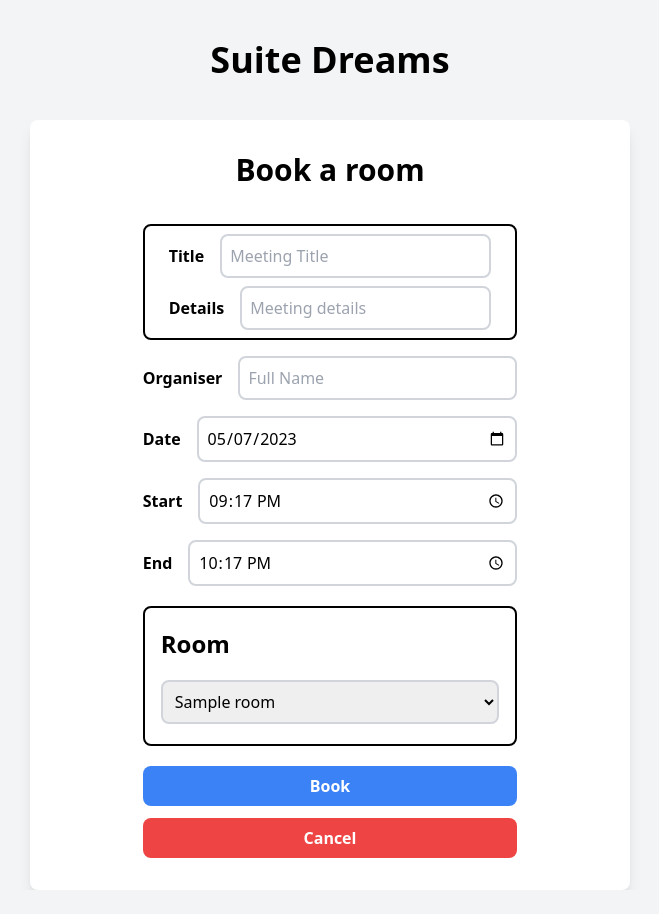
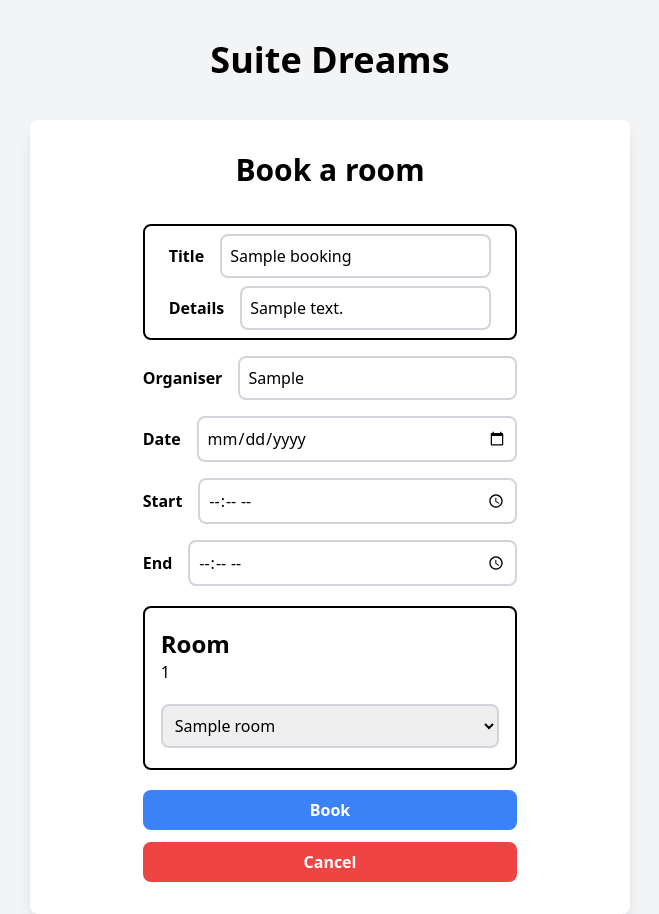
Before and after one commit to danielkennedy1/suite-dreams, a Django app: template templates/book.html in a window 1280 px wide. Shown: the whole page, without its empty margins (310-969 px from the left). Before the commit the page ends 890 px from the top, so only its background shows below. Run offline with Django 4.2, Linux system fonts and the light colour scheme; tables that the repository leaves empty hold one stand-in row (values such as "Sample post"); the template is opened without the code that fills it: values that come from a table or form of the project are taken from there, most other values are stand-ins (such as "Sample title", 1, 10 or a date in 2020); some libraries are stand-ins or nearby versions.

Commit message:
Form data persists on failed booking

```diff
--- a/core/lib.py
+++ b/core/lib.py
@@ -52,12 +52,12 @@
 
     # Check that booking start time is after opening time (9:00)
     if timezone.datetime.strptime(booking["start_time"], "%H:%M").time() < timezone.datetime.strptime("09:00", "%H:%M").time():
-        errors.append(ValidationError("Booking start time is outside of opening hours: 9:00 - 17:00",
+        errors.append(ValidationError("Booking starts too early. Opening hours: 9:00 - 17:00",
                       code='start_too_early', params={'start_time': booking['start_time']}))
 
     # Check that booking end time is before closing time (17:00)
     if timezone.datetime.strptime(booking["end_time"], "%H:%M").time() > timezone.datetime.strptime("17:00", "%H:%M").time():
-        errors.append(ValidationError("Booking end time is outside of opening hours: 9:00 - 17:00",
+        errors.append(ValidationError("Booking ends too late. Opening hours: 9:00 - 17:00",
                       code='end_too_late', params={'end_time': booking['end_time']}))
 
     # Check that booking start time is before booking end time
--- a/templates/book.html
+++ b/templates/book.html
@@ -30,32 +30,32 @@
 						<div class="border-[2px] border-black rounded-lg mt-5 px-4">
 							<div class="flex flex-row items-center gap-4 m-2">
 								<label for="title" class="font-bold">Title</label>
-								<input type="text" name="title" id="title" class="border-2 border-gray-300 p-2 rounded-lg w-full" placeholder="Meeting Title" required/>
+								<input type="text" name="title" id="title" class="border-2 border-gray-300 p-2 rounded-lg w-full" placeholder="Meeting Title" value="{{booking.title}}" required/>
 							</div>
 
 							<div class="flex flex-row items-center gap-4 m-2">
 								<label for="details" class="font-bold">Details</label>
-								<input type="text" name="details" id="details" class="border-2 border-gray-300 p-2 rounded-lg w-full" placeholder="Meeting details" required/>
+								<input type="text" name="details" id="details" class="border-2 border-gray-300 p-2 rounded-lg w-full" placeholder="Meeting details" value="{{booking.details}}" required/>
 							</div>
 						</div>
 
 						<div class="flex flex-row gap-4 items-center ">
 							<label for="organiser" class="font-bold">Organiser</label>
-							<input type="text" name="organiser" id="organiser" class="border-2 border-gray-300 p-2 rounded-lg w-full" placeholder="Full Name" required/>
+							<input type="text" name="organiser" id="organiser" class="border-2 border-gray-300 p-2 rounded-lg w-full" placeholder="Full Name" value="{{booking.organiser}}" required/>
 						</div>
 
 
 						<div class="flex flex-row gap-4 items-center">
 							<label for="date" class="font-bold">Date</label>
-							<input type="date" name="date" id="date" class="border-2 border-gray-300 p-2 rounded-lg w-full" required/>
+							<input type="date" name="date" id="date" class="border-2 border-gray-300 p-2 rounded-lg w-full" value="{{booking.date}}" required/>
 						</div>
 						<div class="flex flex-row items-center gap-4">
 							<label for="start" class="font-bold">Start</label>
-							<input type="time" name="start" id="start" class="border-2 border-gray-300 p-2 rounded-lg w-full" required/>
+							<input type="time" name="start" id="start" class="border-2 border-gray-300 p-2 rounded-lg w-full" value="{{booking.start_time}}" required/>
 						</div>
 						<div class="flex flex-row items-center gap-4 ">
 							<label for="end" class="font-bold">End</label>
-							<input type="time" name="end" id="end" class="border-2 border-gray-300 p-2 rounded-lg w-full" required/>
+							<input type="time" name="end" id="end" class="border-2 border-gray-300 p-2 rounded-lg w-full" value="{{booking.end_time}}" required/>
 						</div>
 					</div>
 
@@ -63,9 +63,12 @@
 
 					<div class="border-[2px] border-black rounded-lg my-5 px-4">
 					<h3 class="text-2xl font-bold mt-5">Room</h3>
+					<p>
+						{{booking.room_id}}
+					</p>
 					<select name="room" id="room" class="border-2 border-gray-300 p-2 rounded-lg w-full my-5" required>
 						{% for room in rooms %}
-							<option value="{{ room.id }}">{{ room.name }}</option>
+							<option value="{{ room.id }}" {% if room.id == room_id %} selected {% endif %}>{{ room.name }}</option>
 						{% endfor %}
 					</div>
 					</select>
@@ -81,6 +84,7 @@
 			</div>
 		</div>
 	</div>
+	{% if not booking %}
 	<script>
 		document.getElementById('date').valueAsDate = new Date();
 		var d = new Date();
@@ -91,5 +95,6 @@
 		d.setHours(d.getHours() + 2);
 		document.getElementById('end').value = d.toTimeString().substring(0, 5);
 	</script>
+	{% endif %}
 </body>
 </html>
```
Also changed, not shown: core/views.py (+11 -12 lines).
